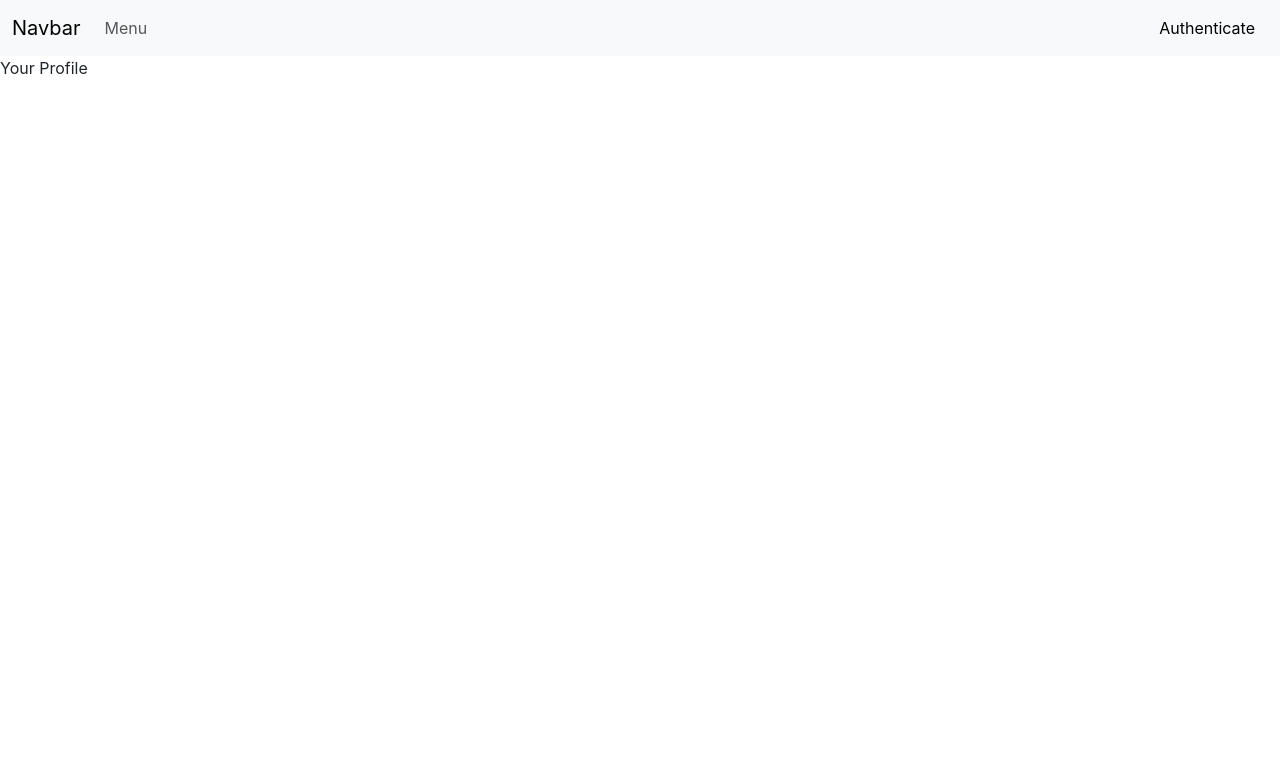
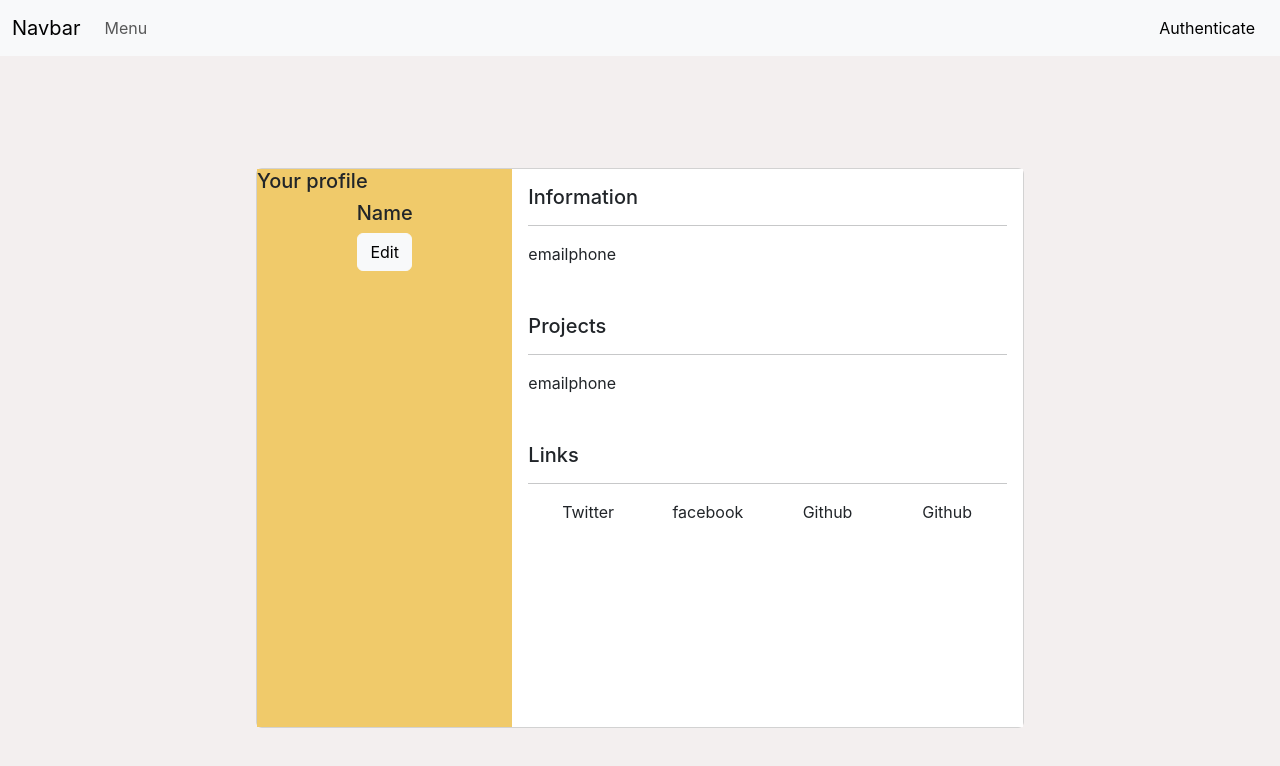
Before and after one commit to Archit314/First_MERN_APP, a React (Create React App) app in the folder app_frontend/: page /user/profile in a window 1280 px wide. Shown: the top 766 px of the page. Built offline with nearby package versions, Linux system fonts and the light colour scheme.

Commit message:
Added user profile component.

```diff
--- /dev/null
+++ b/app_frontend/src/Components-CSS/User/UserProfileCss.css
@@ -0,0 +1,14 @@
+/* .cardBody-main{
+    background-color: black;
+} */
+.cardBody{
+    /* width: 100%;
+    height: 100vh; */
+    background-color: rgb(243, 239, 239);
+}
+.cardBody-left{
+    background-color:rgb(240, 202, 106);
+}
+.cardBody-right{
+    background-color:white;
+}
--- a/app_frontend/src/Components/Auth/Auth.js
+++ b/app_frontend/src/Components/Auth/Auth.js
@@ -60,7 +60,7 @@ export default function Auth() {
           SetShowToastMessage(true)
           SetErrorMessage(response.data.message)
           auth.login()
-          // navigate("/home");
+          navigate("/home");
         } else {
           console.log(`User sign-in failed`);
         }
--- a/app_frontend/src/Components/User/UserProfile.js
+++ b/app_frontend/src/Components/User/UserProfile.js
@@ -1,7 +1,56 @@
-import React from 'react'
+import React from 'react';
+import "../../Components-CSS/User/UserProfileCss.css"
+import { Link } from 'react-router-dom';
 
 export default function UserProfile() {
   return (
-    <div>Your Profile</div>
-  )
+    <>
+      <div className="d-flex justify-content-center align-items-center min-vh-100 cardBody">
+        <div className="card mb-3" style={{ height: '70vh', width: '60%' }}>
+          <div className="row g-0 h-100">
+            <div className="col-md-4 cardBody-left">
+              <h5>Your profile</h5>
+              <div className='d-flex justify-content-center align-items-center'>
+                <h5>Name</h5>
+              </div>
+              <div className='d-flex justify-content-center'>
+                <Link type="button" className="btn btn-light">Edit</Link>
+              </div>
+            </div>
+            <div className="col-md-8 cardBody-right">
+              <div className="card-body">
+                <h5 className="card-title">Information</h5><hr></hr>
+                <div className='d-flex mb-5'>
+                  <div>email</div>
+                  <div>phone</div>
+                </div>
+                <h5 className="card-title">Projects</h5><hr></hr>
+                <div className='d-flex mb-5'>
+                  <div>email</div>
+                  <div>phone</div>
+                </div>
+                <h5 className="card-title">Links</h5><hr></hr>
+                <div class="container text-center">
+                  <div class="row">
+                    <div class="col">
+                      Twitter
+                    </div>
+                    <div class="col">
+                      facebook
+                    </div>
+                    <div class="col">
+                      Github
+                    </div>
+                    <div class="col">
+                      Github
+                    </div>
+                  </div>
+                </div>
+              </div>
+            </div>
+          </div>
+        </div>
+      </div>
+    </>
+  );
 }
```
